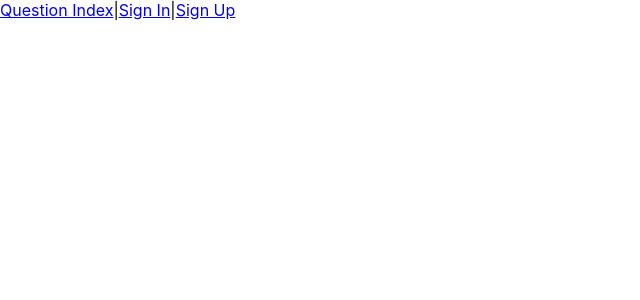
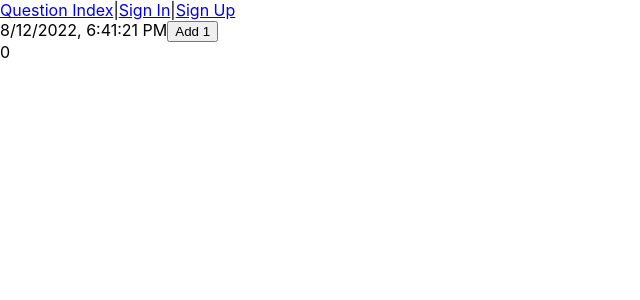
Before and after one commit to CodeCoreYVR/class_demos_bootcamp_may_2022, a React (Create React App) app in the folder react_basics/awesome-answers-client/: page /use_effect in a window 1280 px wide. Shown: the top 300 px of the page, without its empty margins (0-640 px from the left). Built offline with nearby package versions, Linux system fonts and the light colour scheme; no server answers.

Commit message:
react hooks useEffectHook component

```diff
--- a/react_basics/awesome-answers-client/src/App.js
+++ b/react_basics/awesome-answers-client/src/App.js
@@ -12,6 +12,7 @@
 import AuthRoute from './components/AuthRoute';
 import SignUpPage from './components/SignUpPage';
 import UseStateHook from "./components/UseStateHook";
+import UseEffectHook from "./components/UseEffectHook";
 
 
 class App extends Component {
@@ -57,6 +58,7 @@
           <AuthRoute isAuthenticated={!!this.state.user} exact path='/questions/new' component={NewQuestionPage} />
           <Route exact path='/questions/:id' component={QuestionShowPage}></Route>
           <Route path='/use_state' component={UseStateHook} />
+          <Route path='/use_effect' component={UseEffectHook} />
         </Switch>
       </BrowserRouter>
     );
--- /dev/null
+++ b/react_basics/awesome-answers-client/src/components/UseEffectHook.js
@@ -0,0 +1,48 @@
+import React, { useState, useEffect } from "react";
+
+export default function useEffectHook() {
+  const [date, setDate] = useState(new Date())
+  const [count, setCount] = useState(0)
+
+  // 1 Component Did Mount
+  // 2 Component Did Update
+  // 3 Component Did Unmount
+
+  // if you pass an empty array as the second argument of useEffect hook
+  // then it's the same as component did mount
+  // useEffect(() => {
+  //   console.log('you are now inside useEffect function');
+  // }, [])
+
+  // if we don't pass that array, the useEffect becomes the component did update
+  // useEffect(() => {
+  //   console.log('you are now inside useEffect function');
+  // }, [count])
+
+  // the return acts as the component did unmount
+  //useEffect(() => {
+  //   return () => {
+  //     console.log('componentWillUnmount');
+  //   }
+  // }, [])
+
+  useEffect(() => {
+    console.log('you are now inside useEffect function');
+    return () => {
+      console.log('componentWillUnmount');
+    }
+  }, [])
+  return(
+    <div>
+      {date.toLocaleString()}
+      <button onClick={() => {
+        setCount(count + 1)
+      }}>
+        Add 1
+      </button>
+      <br/>
+      { count }
+    </div>
+  )
+
+}
```
